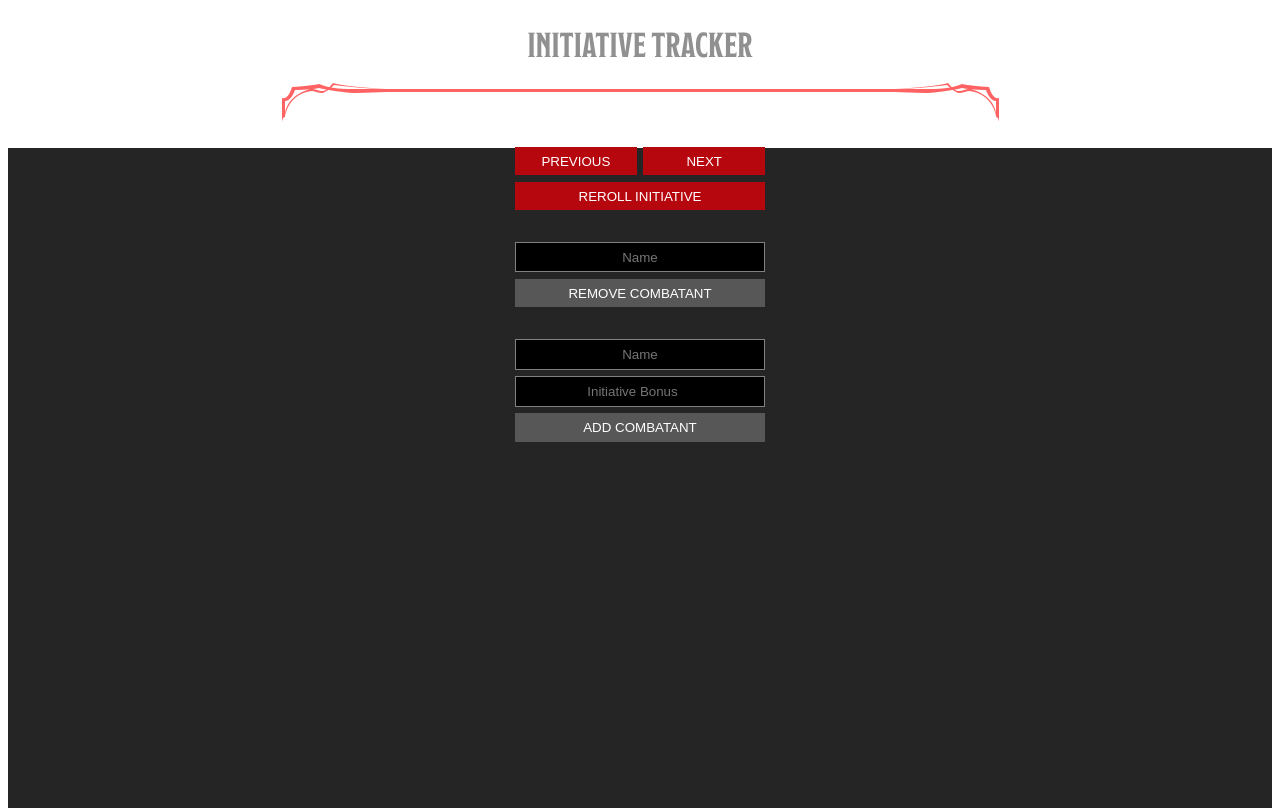
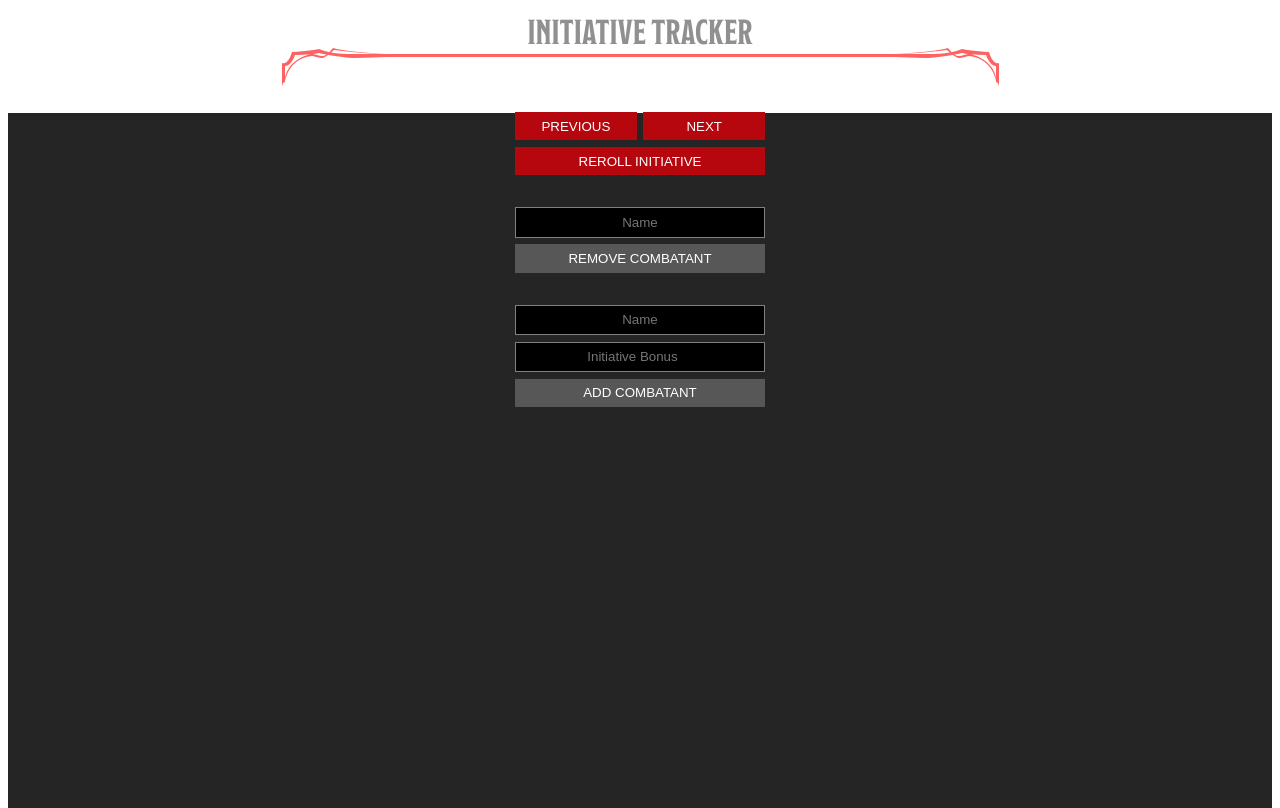
Before and after one commit to LFGames-GH/DandD_TakeHome_Assessment, a React (Vite) app in the folder dandd_takehome_assessment.client/: page / in a window 1280 px wide. Built offline with nearby package versions, Linux system fonts and the light colour scheme; a web font is replaced by a local one.

Commit message:
h1 style change

```diff
--- a/dandd_takehome_assessment.client/src/App.css
+++ b/dandd_takehome_assessment.client/src/App.css
@@ -4,6 +4,7 @@
 
 h1 {
     color: #909090;
+    margin: 0.25em 0 0;
 }
 
 h1, button {
```
